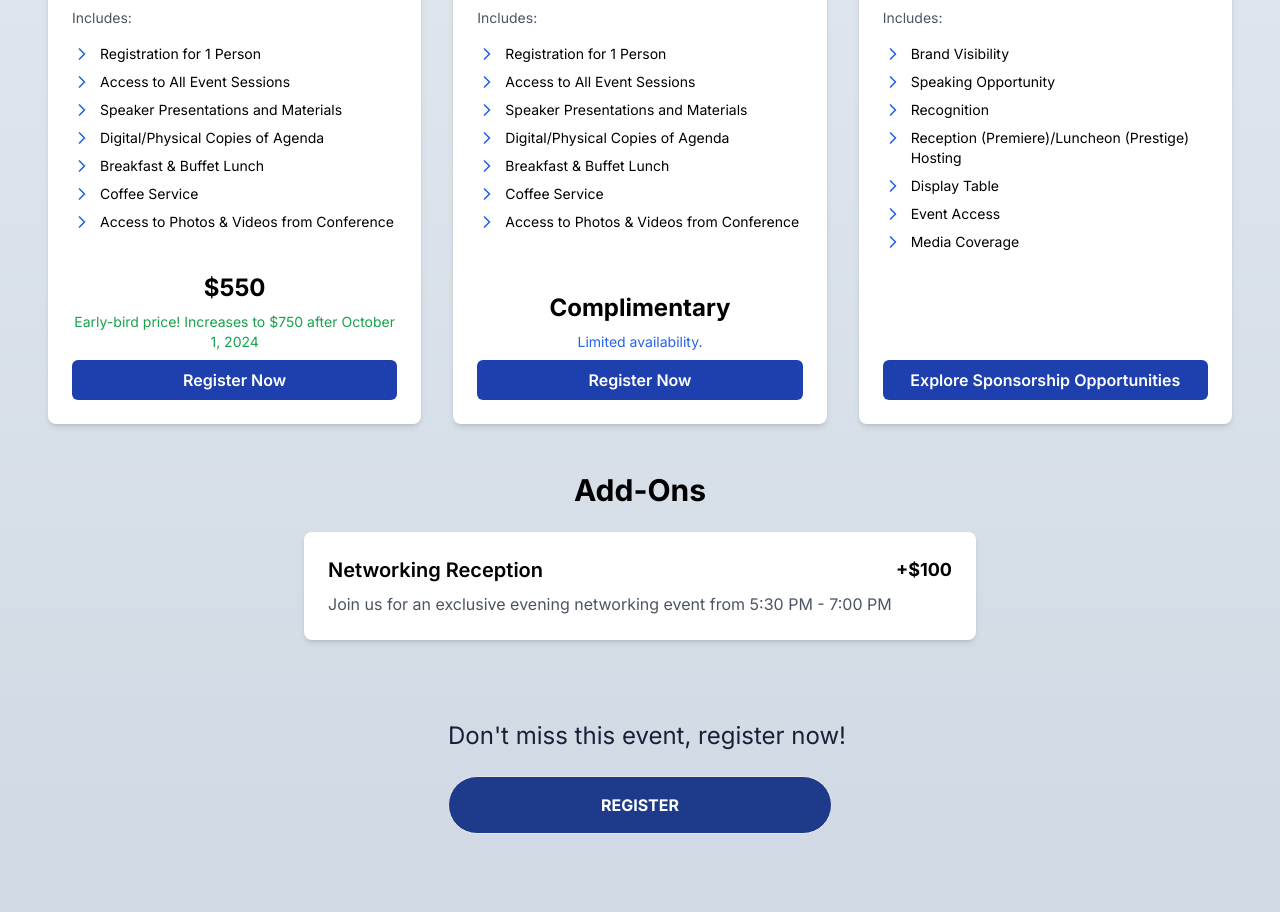
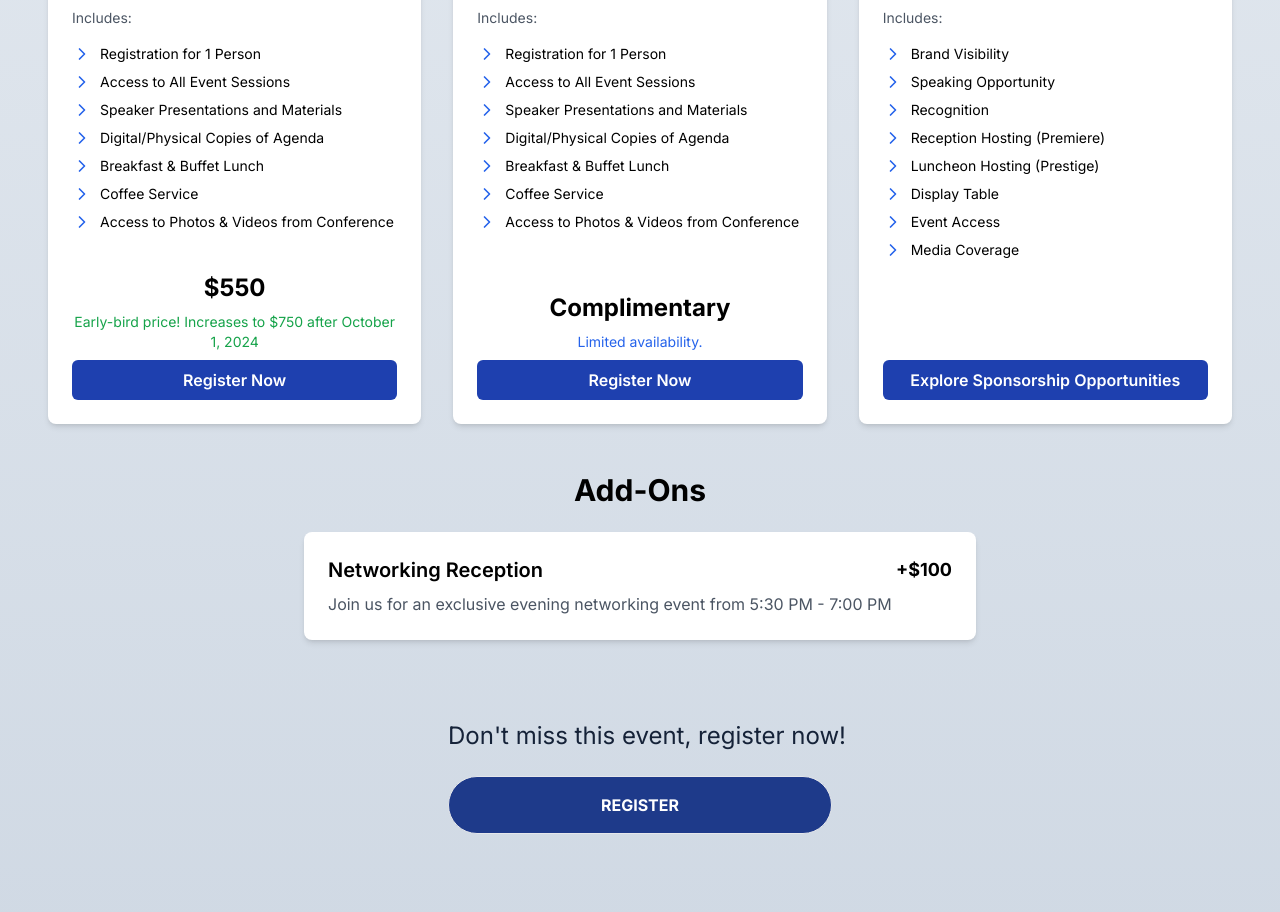
Before and after one commit to masonym/ada-website, a Next.js app: page /events/2025-defense-industry-forecast in a window 1280 px wide. Shown: the part 1740-2652 px from the top of the page. Built offline with nearby package versions, Linux system fonts and the light colour scheme.

Commit message:
Sponsor card updates

```diff
--- a/src/constants/registrations.ts
+++ b/src/constants/registrations.ts
@@ -47,7 +47,8 @@ export const REGISTRATION_TYPES = [
                     "Brand Visibility",
                     "Speaking Opportunity",
                     "Recognition",
-                    "Reception (Premiere)/Luncheon (Prestige) Hosting",
+                    "Reception Hosting (Premiere)",
+                    "Luncheon Hosting (Prestige)",
                     "Display Table",
                     "Event Access",
                     "Media Coverage",
```
Also changed, not shown: public/registration-cards/gov-pass.png.
